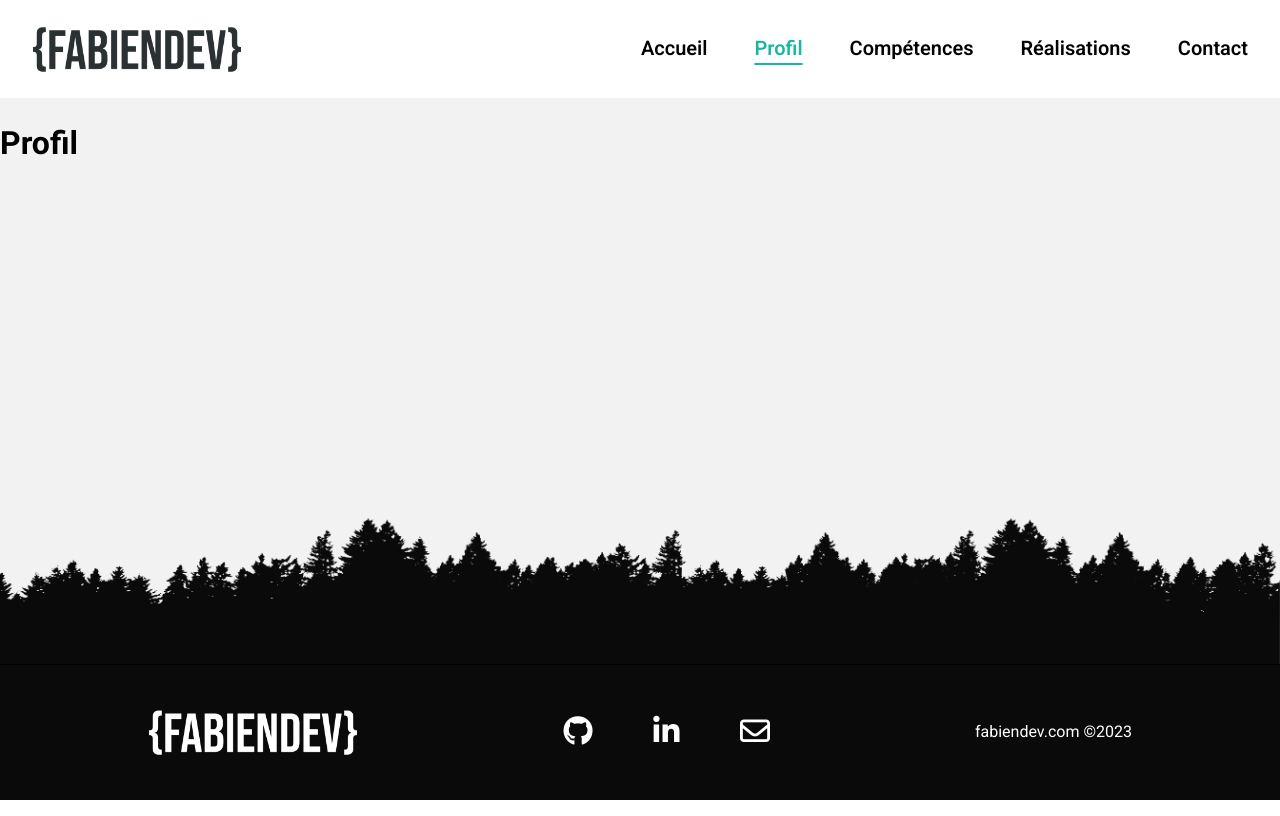
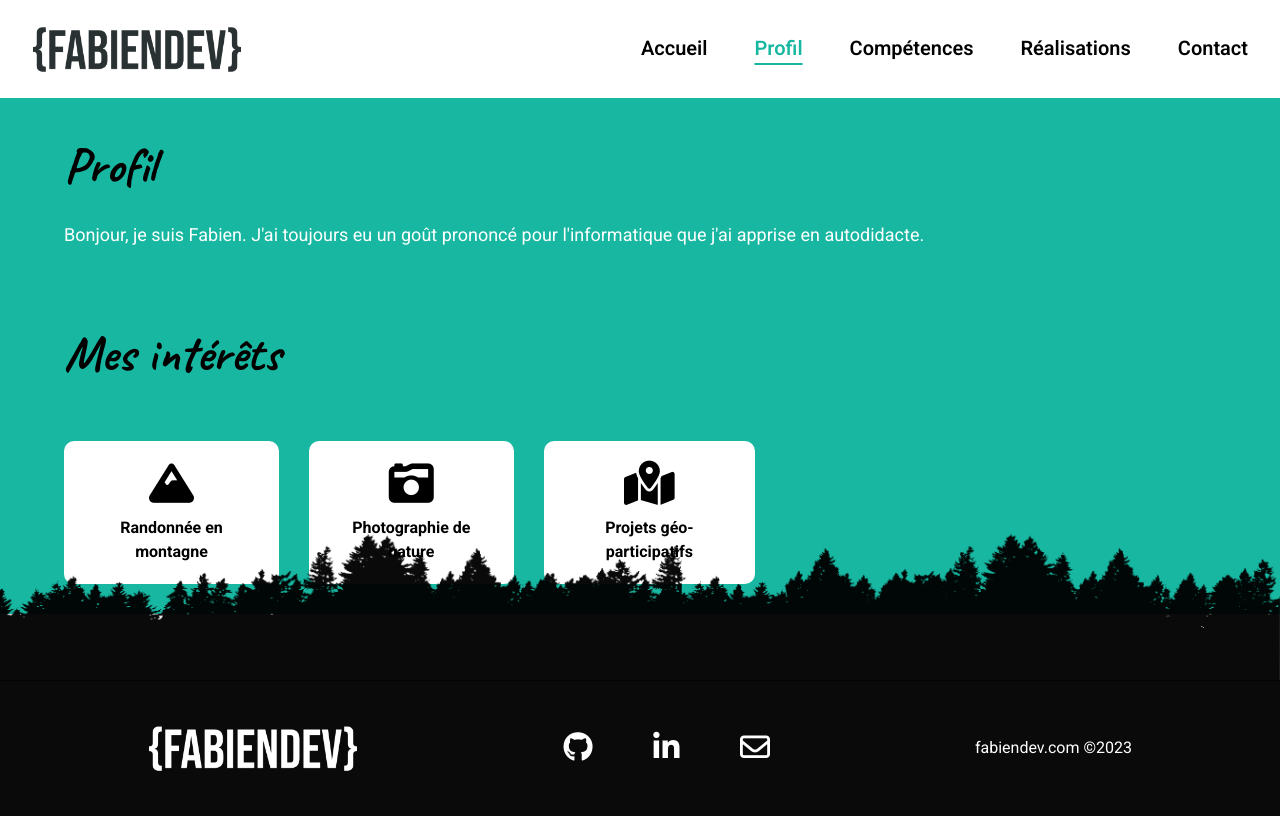
Before and after one commit to fabiendevfront/portfolio, a React (Vite) app: page /about in a window 1280 px wide. Built offline with nearby package versions, Linux system fonts and the light colour scheme.

Commit message:
Start create about page, add layout, create InterestCard component, add interests data, design

```diff
--- a/src/components/HeroBanner.jsx
+++ b/src/components/HeroBanner.jsx
@@ -6,7 +6,7 @@ const HeroBanner = () => {
             <p className="hero__intro">Bienvenue ! Je suis Fabien</p>
             <h2 className="hero__title">Développeur front-end</h2>
             <p className="hero__subtitle">
-                Passionné par la création d&apos;interfaces utilisateur intuitives et fonctionnelles, avec de bonnes bases en ReactJS.
+                Passionné par la création d'interfaces utilisateur intuitives et fonctionnelles, avec de bonnes bases en ReactJS.
             </p>
             <div className="hero__cta">
                 <LinkButton btnLink="/about" btnStyle="btn btn--home" label="En savoir plus" />
--- /dev/null
+++ b/src/components/InterestCard.jsx
@@ -0,0 +1,10 @@
+const InterestCard = ({ icon, label }) => {
+    return (
+        <div className="interest-card">
+            <i className={`interest-card__icon ${icon}`}></i>
+            <p className="interest-card__label">{label}</p>
+        </div>
+    );
+};
+
+export default InterestCard;
--- a/src/layout/Layout.jsx
+++ b/src/layout/Layout.jsx
@@ -13,7 +13,7 @@ const Layout = ({ children }) => {
     return (
         <>
             <Header />
-            <main className={location.pathname === "/" ? "main main--home" : "main"}>{children}</main>
+            <main className={location.pathname === "/about" ? "main main--mint" : "main"}>{children}</main>
             <Footer />
         </>
     );
--- a/src/pages/About.jsx
+++ b/src/pages/About.jsx
@@ -1,8 +1,21 @@
+import InterestCard from "../components/InterestCard";
+
 const About = () => {
     return (
-        <div>
-            <h1>Profil</h1>
-        </div>
+        <section className="about">
+            <div className="about__head">
+                <h2 className="about__title">Profil</h2>
+                <p className="about__description"> Bonjour, je suis Fabien. J'ai toujours eu un goût prononcé pour l'informatique que j'ai apprise en autodidacte.</p>
+            </div>
+            <div className="about__interests">
+                <h3 className="about__interests-title">Mes intérêts</h3>
+                <div className="about__interests-items">
+                    <InterestCard icon="fas fa-mountain" label="Randonnée en montagne" />
+                    <InterestCard icon="fas fa-camera-retro" label="Photographie de nature" />
+                    <InterestCard icon="fas fa-map-marked-alt" label="Projets géo-participatifs" />
+                </div>
+            </div>
+        </section>
     );
 };
 
--- a/src/styles/base/_default.scss
+++ b/src/styles/base/_default.scss
@@ -25,8 +25,13 @@ body {
 }
 
 .main {
+    padding: 30px 5% 30px 5%;
     flex: 1;
     background: variables.$bg-light-grey;
+
+    &--mint {
+        background: variables.$primary-color;
+    }
 }
 
 html {
--- a/src/styles/components/_index.scss
+++ b/src/styles/components/_index.scss
@@ -3,3 +3,4 @@
 /****************/
 @forward "linkButton";
 @forward "heroBanner";
+@forward "interestCard";
--- /dev/null
+++ b/src/styles/components/_interestCard.scss
@@ -0,0 +1,31 @@
+@use '../abstracts/variables';
+@use '../abstracts/mixins';
+
+/**********************************/
+/* INTEREST CARD COMPONENT STYLE */
+/*********************************/
+
+.interest-card {
+    background-color: variables.$white;
+    border-radius: 10px;
+    padding: 20px;
+    // width: 200px;
+    display: flex;
+    flex-direction: column;
+    justify-content: center;
+    align-items: center;
+    gap: 10px;
+
+    &__icon {
+        @include mixins.font-size(45px);
+        color: variables.$black;
+    }
+
+    &__label {
+        @include mixins.font-size(16px);
+        text-align: center;
+        font-weight: 700;
+        color: variables.$black;
+        margin: 0;
+    }
+}
--- /dev/null
+++ b/src/styles/pages/_about.scss
@@ -0,0 +1,40 @@
+@use '../abstracts/variables';
+@use '../abstracts/mixins';
+
+/********************/
+/* ABOUT PAGE STYLE */
+/*******************/
+
+.about {
+    display: flex;
+    flex-direction: column;
+    gap: 50px;
+    align-items: center;
+
+    &__head,
+    &__interests {
+        width: 100%;
+    }
+
+    &__title,
+    &__interests-title {
+        font-family: variables.$font-secondary;
+        @include mixins.font-size(50px);
+        color: variables.$black;
+        font-weight: 700;
+        margin: 0;
+    }
+
+    &__description {
+        @include mixins.font-size(18px);
+        color: variables.$white;
+    }
+
+    &__interests-items {
+        width: 60%;
+        margin-top: 50px;
+        display: flex;
+        justify-content: space-around;
+        gap: 30px;
+    }
+}
--- a/src/styles/pages/_index.scss
+++ b/src/styles/pages/_index.scss
@@ -2,4 +2,5 @@
 /* FILES EXPORT */
 /****************/
 @forward "home";
+@forward "about";
 @forward "error404";
```
Also changed, not shown: public/data/interests.json (added, +17 -0 lines), .eslintrc.cjs.
